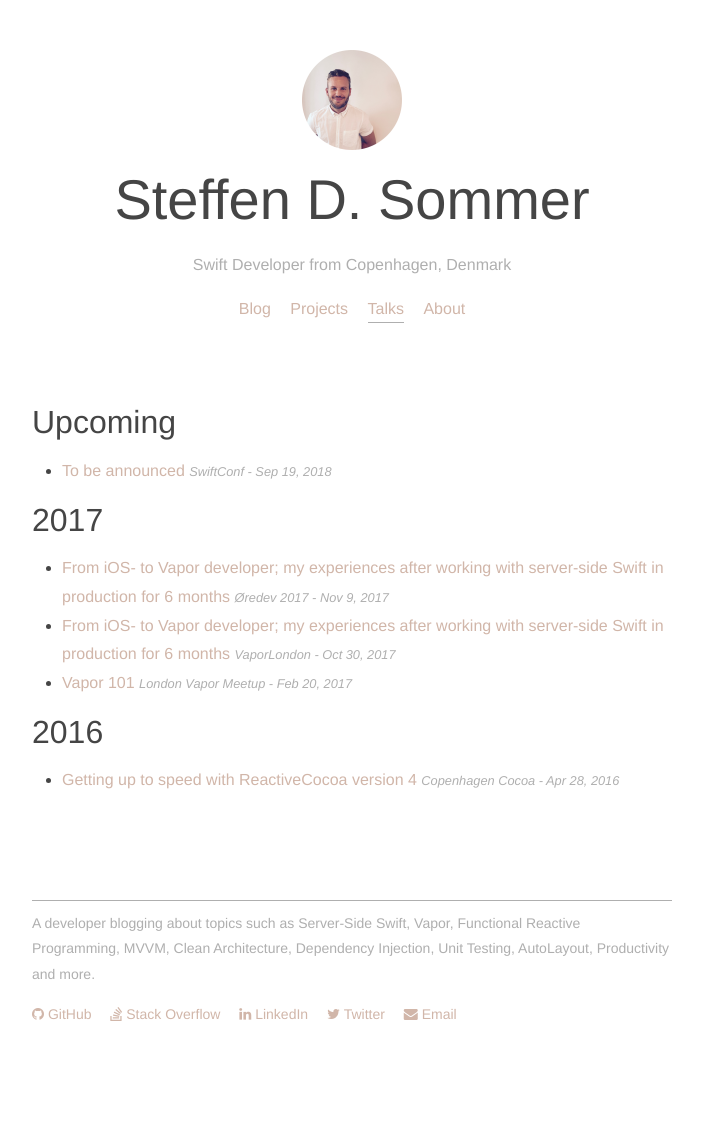
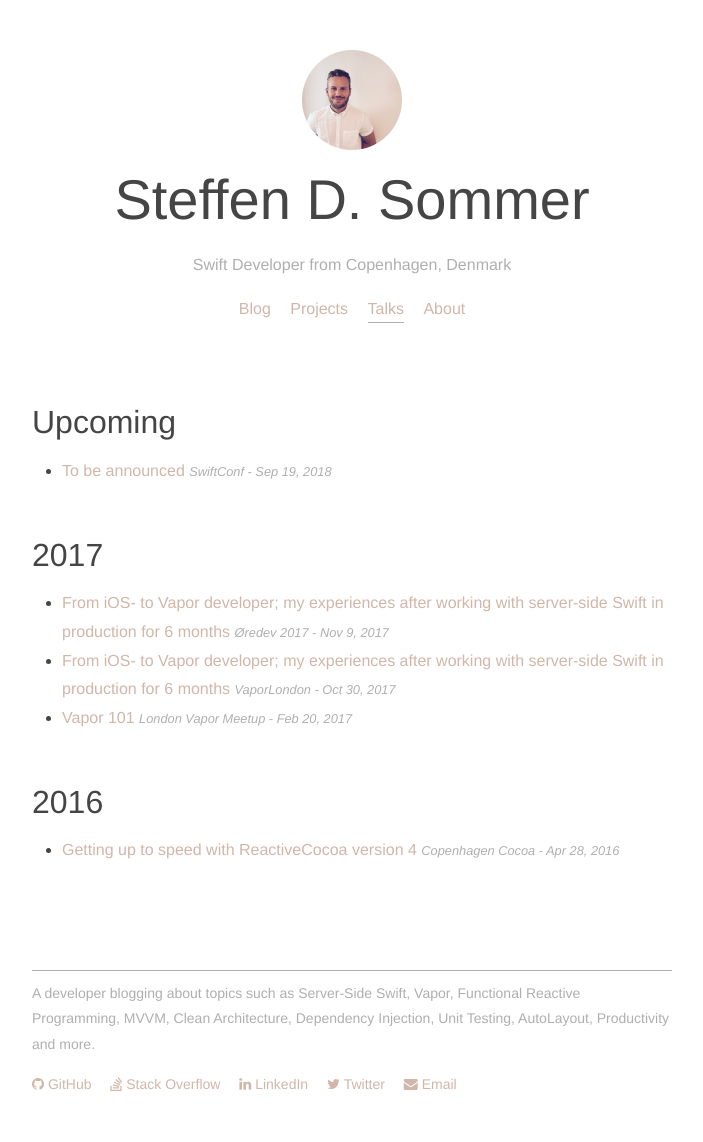
Before and after one commit to steffendsommer/steffendsommer.github.io, a Jekyll site: the page built from talks.html, in a window 1280 px wide. Shown: the whole page, without its empty margins (288-991 px from the left). Built offline with Jekyll 4.4.1, drawn with Linux system fonts in a browser that asks for light colours; nearby versions of some CDN libraries; before the commit the page ends 1072 px from its top, so only the background shows below that.

Commit message:
Align spacing to archive

```diff
--- a/_sass/_layout.scss
+++ b/_sass/_layout.scss
@@ -237,6 +237,17 @@
 
 
 /**
+* Talks
+*/
+.talks {
+    ul:not(:last-child) {
+        margin-bottom:50px;
+    }
+}
+
+
+
+/**
 * Projects
 */
 .project-list {
```
